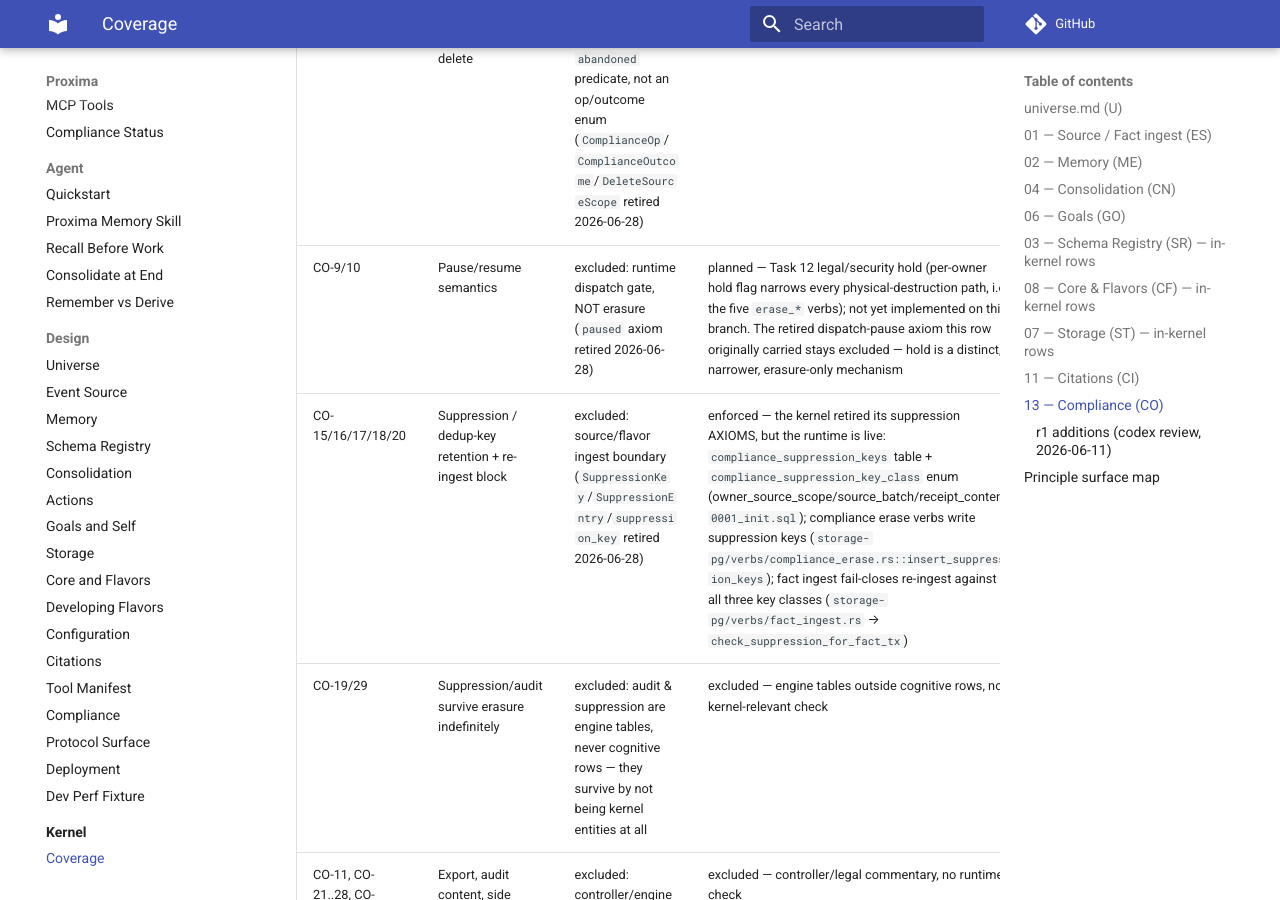
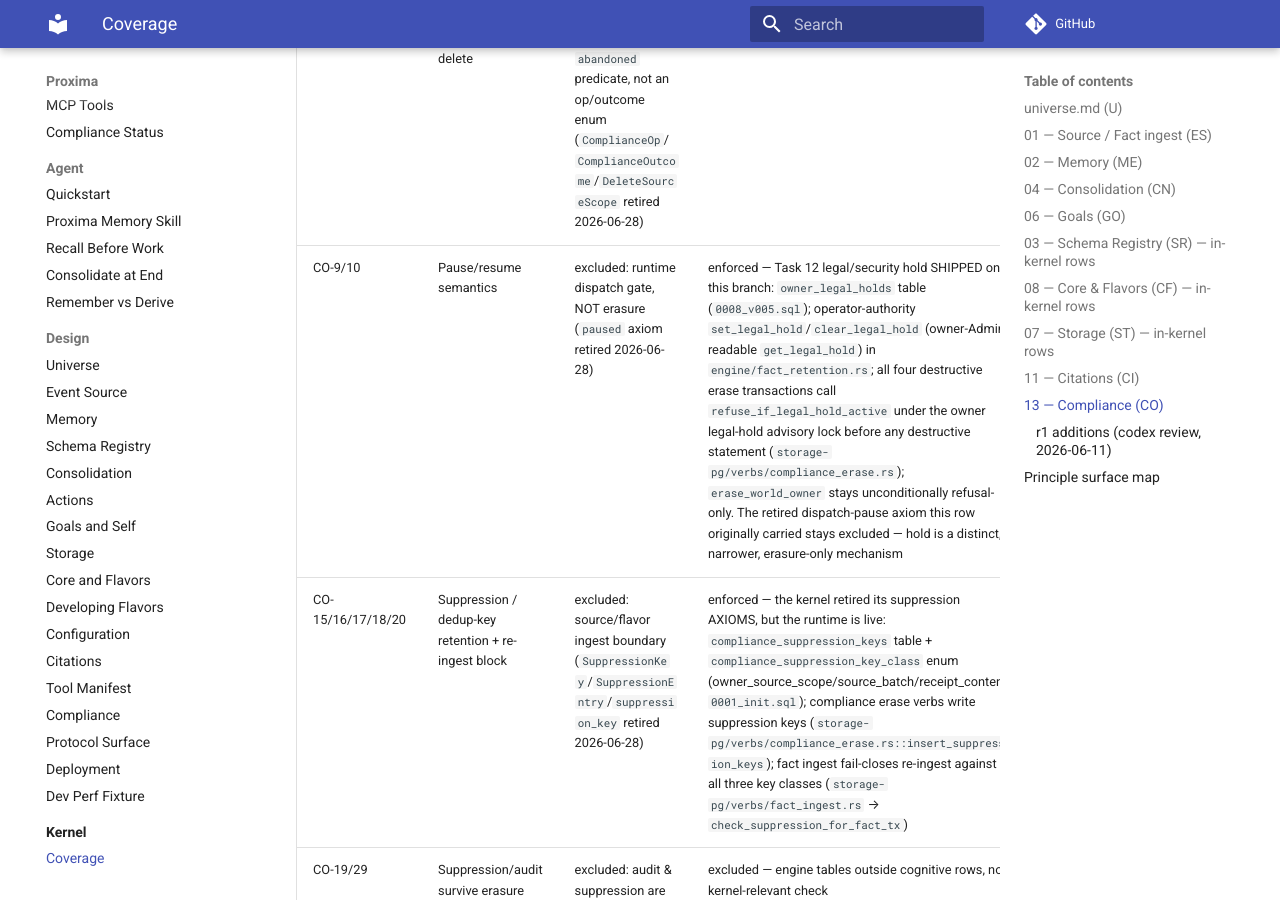
Before and after one commit to Aquilo-Solution-S/Proxima, an MkDocs documentation site: the page built from docs/lean/COVERAGE.md, in a window 1280 px wide and 900 px high, scrolled down 22973 px. Built offline with MkDocs 1.6.1 and Material for MkDocs 9.7.7, drawn with Linux system fonts in a browser that asks for light colours; comment, search, counter and statistics services are not loaded; some of the changed text lies outside the part shown.

Commit message:
docs(lean): CO-9/10 runtime cell — legal hold shipped, not planned
Final kernel review caught the stale cell: Task 12 shipped the hold
(owner_legal_holds DDL, operator-authority set/clear, in-tx gate in all four
destructive erase verbs), so CO-9/10 moves planned -> enforced and the header
note now records that no row carries planned.

Co-Authored-By: Claude Fable 5 <noreply@anthropic.com>

```diff
--- a/docs/lean/COVERAGE.md
+++ b/docs/lean/COVERAGE.md
@@ -11,8 +11,9 @@ exclusion is also true at runtime — several rows the kernel excludes from its
 proof scope are nonetheless runtime-enforced (e.g. a Postgres constraint), and
 those are marked `enforced`, not `excluded`. `planned` — accepted future work
 named in `docs/superpowers/plans/2026-07-02-proxima-hardening-roadmap.md`; used
-only where a row's subject matter maps directly onto one of those named items
-(Task 12 legal/security hold is the one confirmed match — see CO-9/10 below).
+only where a row's subject matter maps directly onto one of those named items.
+Currently no row carries `planned`: the one confirmed match (Task 12
+legal/security hold, CO-9/10) shipped on this branch and is now `enforced`.
 
 ## universe.md (U)
 
@@ -192,7 +193,7 @@ only where a row's subject matter maps directly onto one of those named items
 | CO-1 | Cognitive lifecycle append-only | classes + instances (ST-11 row) | enforced — no UPDATE/DELETE verb on `memories`/`goals`/`edges` |
 | CO-7 / ST-13 | Erasure = ABANDONMENT (reference count zero): an entity whose owning group has no members is wipeable; a user dropping abandons their personal group | def `abandoned` (`∀ u, o u = none`) + THEOREM `drop_personal_abandoned` over `Group.drop`; source cascade THEOREM `source_abandoned_cascades_to_edge`; target erasure/redaction THEOREMs `target_abandoned_redacts_edge_target`, `target_abandoned_does_not_abandon_source_owned_edge`; retention boundary THEOREM `world_never_abandoned`. Realign 2026-06-28 — replaces axioms `erased`/`erasure_removes_cognitive` + THEOREM `erasure_removes_edges` | enforced — `engine/compliance.rs`'s five `erase_*` verbs (`erase_world_owner`, `erase_abandoned_group_owner`, `erase_dropped_personal_owner`, `erase_abandoned_group_source_scope`, `erase_dropped_personal_source_scope`) are the sole delete trigger; `check_public_witnesses`/`check_caller_supplied_audit` guardrails bar forgeable witnesses |
 | CO-2/3/4/5/6, CO-8, CO-12/13/14 | Admin op surface / scope / outcomes / source-scope delete | excluded: admin op & outcome protocol — the kernel rule is the `abandoned` predicate, not an op/outcome enum (`ComplianceOp`/`ComplianceOutcome`/`DeleteSourceScope` retired 2026-06-28) | excluded — retired protocol, no runtime enum |
-| CO-9/10 | Pause/resume semantics | excluded: runtime dispatch gate, NOT erasure (`paused` axiom retired 2026-06-28) | planned — Task 12 legal/security hold (per-owner hold flag narrows every physical-destruction path, i.e. the five `erase_*` verbs); not yet implemented on this branch. The retired dispatch-pause axiom this row originally carried stays excluded — hold is a distinct, narrower, erasure-only mechanism |
+| CO-9/10 | Pause/resume semantics | excluded: runtime dispatch gate, NOT erasure (`paused` axiom retired 2026-06-28) | enforced — Task 12 legal/security hold SHIPPED on this branch: `owner_legal_holds` table (`0008_v005.sql`); operator-authority `set_legal_hold`/`clear_legal_hold` (owner-Admin-readable `get_legal_hold`) in `engine/fact_retention.rs`; all four destructive erase transactions call `refuse_if_legal_hold_active` under the owner legal-hold advisory lock before any destructive statement (`storage-pg/verbs/compliance_erase.rs`); `erase_world_owner` stays unconditionally refusal-only. The retired dispatch-pause axiom this row originally carried stays excluded — hold is a distinct, narrower, erasure-only mechanism |
 | CO-15/16/17/18/20 | Suppression / dedup-key retention + re-ingest block | excluded: source/flavor ingest boundary (`SuppressionKey`/`SuppressionEntry`/`suppression_key` retired 2026-06-28) | enforced — the kernel retired its suppression AXIOMS, but the runtime is live: `compliance_suppression_keys` table + `compliance_suppression_key_class` enum (owner_source_scope/source_batch/receipt_content, `0001_init.sql`); compliance erase verbs write suppression keys (`storage-pg/verbs/compliance_erase.rs::insert_suppression_keys`); fact ingest fail-closes re-ingest against all three key classes (`storage-pg/verbs/fact_ingest.rs` → `check_suppression_for_fact_tx`) |
 | CO-19/29 | Suppression/audit survive erasure indefinitely | excluded: audit & suppression are engine tables, never cognitive rows — they survive by not being kernel entities at all | excluded — engine tables outside cognitive rows, no kernel-relevant check |
 | CO-11, CO-21..28, CO-30..58 | Export, audit content, side effects, vocabulary fields, owner policy, GDPR mappings | excluded: controller/engine obligations and legal commentary; ES-9 carries the kernel-relevant face | excluded — controller/legal commentary, no runtime check |
```
